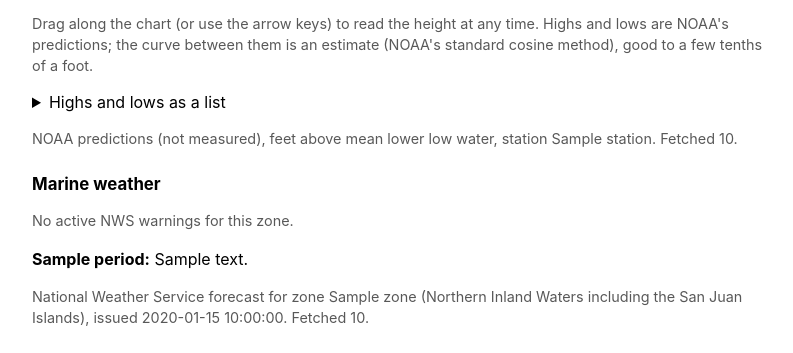
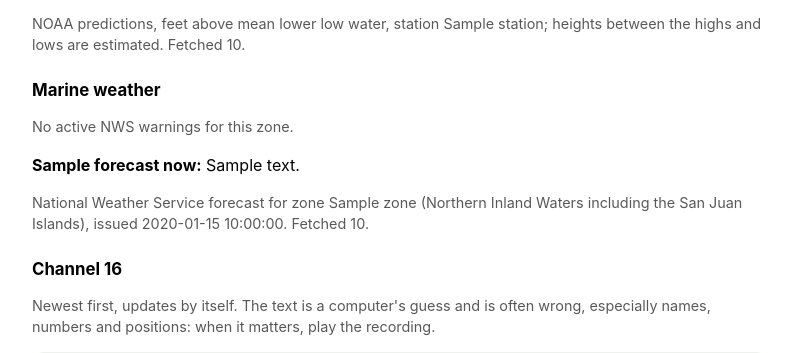
Before and after one commit to Andyrrrrr/radio-monitor-alerting, a Python web app: template src/vhfwatch/web/templates/marine1.html in a window 1280 px wide. Shown: the part 684-1037 px from the top of the page, without its empty margins (240-1033 px from the left). Run offline with Jinja, Linux system fonts and the light colour scheme; the template is opened without the code that fills it: most values are stand-ins (such as "Sample title", 1, 10 or a date in 2020).

Commit message:
feat(web): Marine 1 trims: no drag hint or tide list; forecast for today and tonight only
The short NOAA note under the chart now says mid-tide heights are estimated, so
that disclosure is kept when the longer hint goes.

Co-Authored-By: Claude Opus 5.5 <noreply@anthropic.com>

```diff
--- a/src/vhfwatch/web/templates/marine1.html
+++ b/src/vhfwatch/web/templates/marine1.html
@@ -29,9 +29,6 @@
               font-size: 0.9rem; font-weight: 600; color: #2b8fc8; cursor: pointer; }
   .msg-pos { font-size: 0.95rem; margin: 0.45rem 0 0; }
   .msg-pos a { color: #2b8fc8; font-weight: 600; }
-  table.tides { border-collapse: collapse; width: 100%; }
-  table.tides td { padding: 0.2rem 0.4rem; border-bottom: 1px solid rgba(128,128,128,.2); }
-  tr.next { font-weight: 700; }
   .jump a { margin-right: 0.8rem; }
   ul.cams { padding-left: 1.1rem; }
   /* tide chart */
@@ -51,7 +48,6 @@
   .tide-now { stroke: currentColor; stroke-opacity: 0.25; }
   .tide-cursor { stroke: #c9a800; stroke-width: 1.5; }
   .tide-dot { fill: #f1e05a; stroke: #6b5d00; stroke-width: 2; }
-  details.tide-list { margin-top: 0.6rem; }
 </style>
 {% endblock %}
 {% block content %}
@@ -84,34 +80,19 @@
   </div>
   <svg id="tide-chart" viewBox="0 0 800 420" tabindex="0" role="img"
        aria-label="Tide curve for today and tomorrow. Drag, or use the arrow keys, to read the height at any time."></svg>
-  <p class="muted">Drag along the chart (or use the arrow keys) to read the height at any time.
-  Highs and lows are NOAA's predictions; the curve between them is an estimate
-  (NOAA's standard cosine method), good to a few tenths of a foot.</p>
   <script>window.TIDE = {{ chart | tojson }};</script>
-{% endif %}
-{% if tide_days %}
-  <details class="tide-list" {% if not chart %}open{% endif %}>
-    <summary>Highs and lows as a list</summary>
-    <table class="tides">
-      {% for day, events in tide_days.items() %}
-        <tr><td colspan="3" class="muted">{{ day }}</td></tr>
-        {% for e in events %}
-          <tr class="{% if e.is_next %}next{% endif %}"><td>{{ e.time }}</td><td>{{ e.kind }}</td><td>{{ e.height_ft }} ft</td></tr>
-        {% endfor %}
-      {% endfor %}
-    </table>
-  </details>
 {% else %}
   <p class="muted">Tides unavailable{% if tides.error %} ({{ tides.error }}){% endif %}.</p>
 {% endif %}
-<p class="muted">NOAA predictions (not measured), feet above mean lower low water, station
-{{ station }}. Fetched {{ tides_age }}{% if tides.stale %}, <span class="stale">could not refresh: showing the last copy</span>{% endif %}.</p>
+{# Kept short, but kept: the reader must know which parts are estimates. #}
+<p class="muted">NOAA predictions, feet above mean lower low water, station {{ station }};
+heights between the highs and lows are estimated. Fetched {{ tides_age }}{% if tides.stale %}, <span class="stale">could not refresh: showing the last copy</span>{% endif %}.</p>
 
 {# -- weather ---------------------------------------------------------- #}
 <h2 id="weather">Marine weather</h2>
 {% if forecast.value %}
   {% if not forecast.value.alerts %}<p class="muted">No active NWS warnings for this zone.</p>{% endif %}
-  {% for name, text in forecast.value.periods[:6] %}
+  {% for name, text in forecast_now %}
     <p><strong>{{ name }}:</strong> {{ text }}</p>
   {% endfor %}
 {% else %}
```
Also changed, not shown: docs/architecture.md (+1 -1 lines), src/vhfwatch/web/app.py (+15 -13 lines), tests/test_marine1.py (+34 -4 lines).
